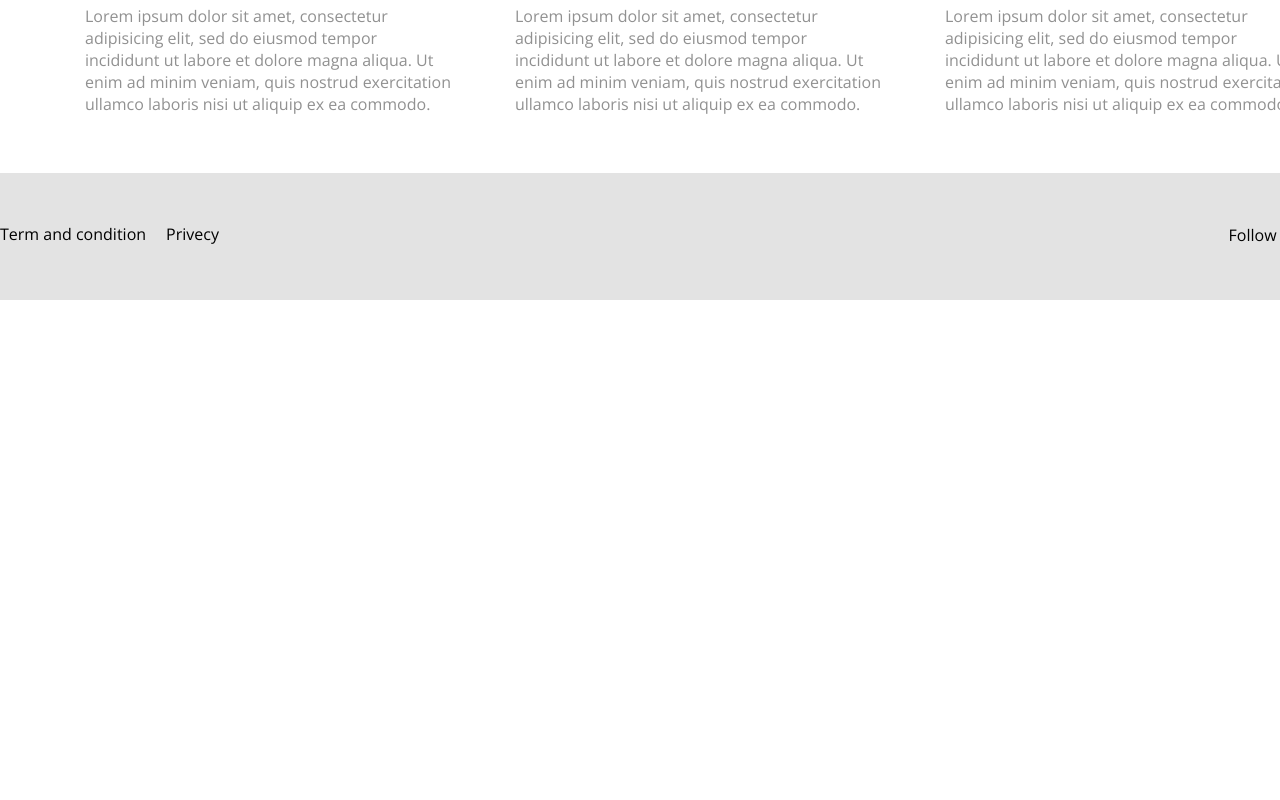
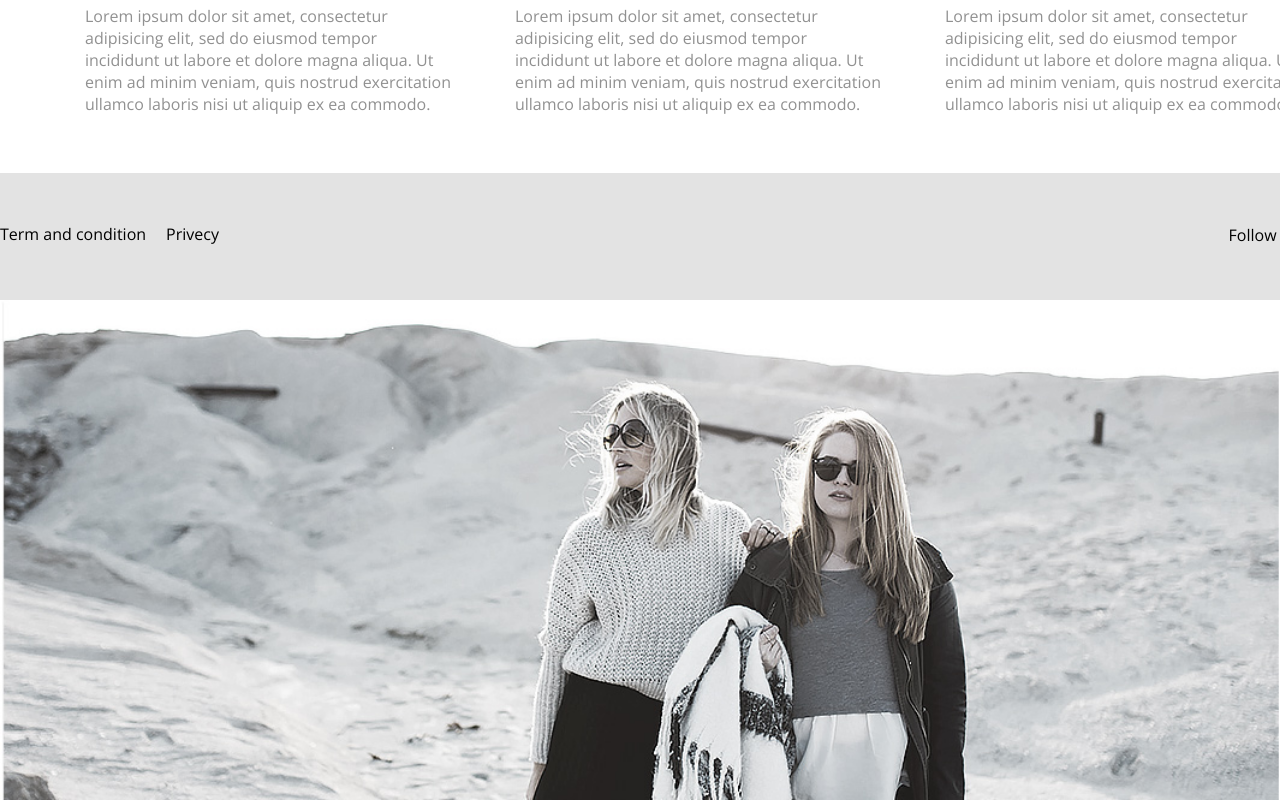
Before and after one commit to shoikat44/minimo, a plain HTML site: page index.html in a window 1280 px wide. Shown: the part 2108-2908 px from the top of the page. Before the commit the page ends 2408 px from the top, so only its background shows below. Drawn offline with nearby package versions, Linux system fonts and the light colour scheme.

Commit message:
background_img_added

```diff
--- a/css/custom.css
+++ b/css/custom.css
@@ -163,3 +163,11 @@ footer{
     background: #333;
     color: #efefef;
 }
+
+.bg{
+	height: 500px;
+	background: url(../imeges/banner.jpg);
+	background-repeat: no-repeat;
+	background-size: cover;
+	background-attachment: fixed;
+}
--- a/index.html
+++ b/index.html
@@ -133,5 +133,12 @@
       <!-- Foother end -->
 
 
+      <!---Background -->
+
+      <div class="bg">
+
+      </div>
+
+
 </body>
 </html>
```
